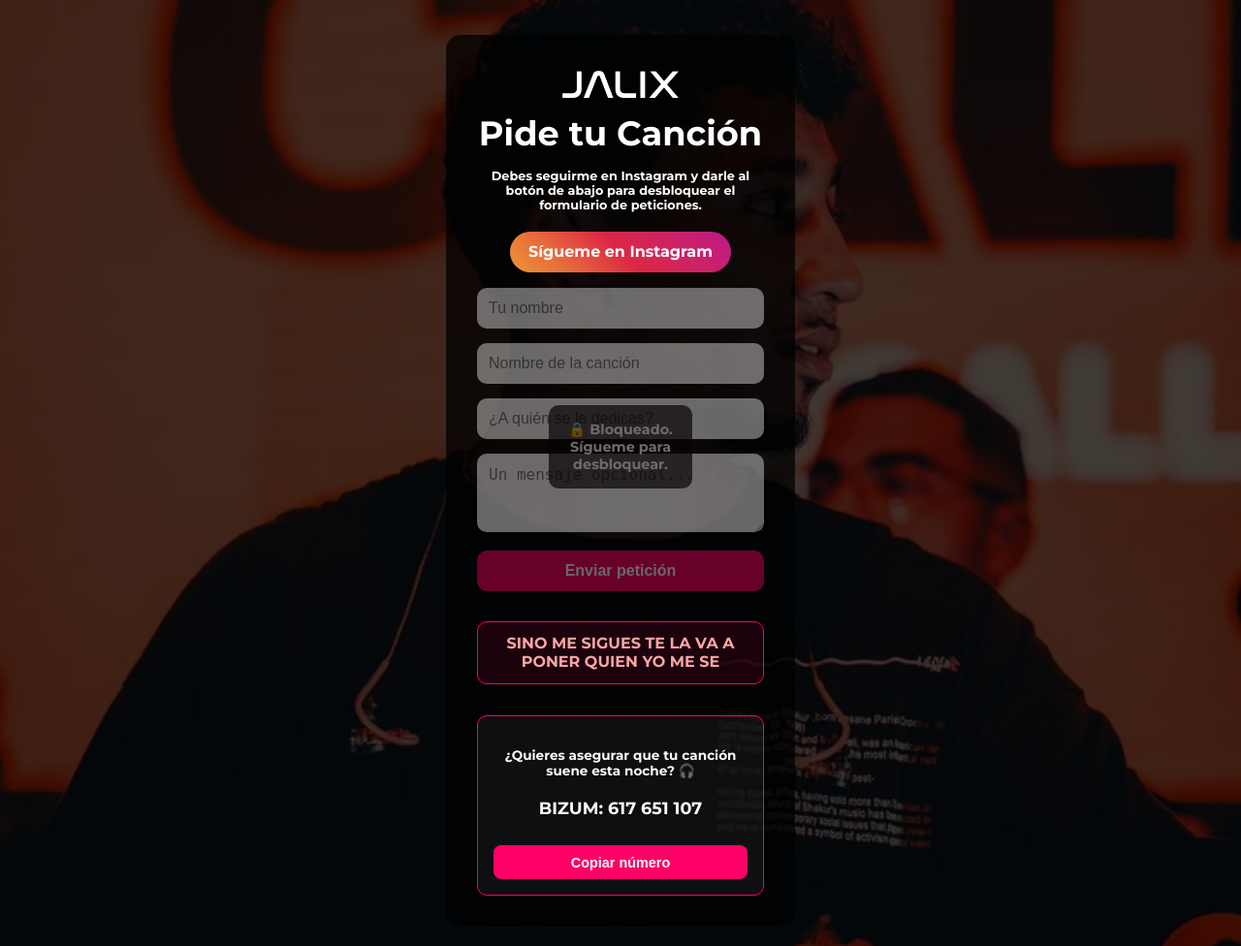
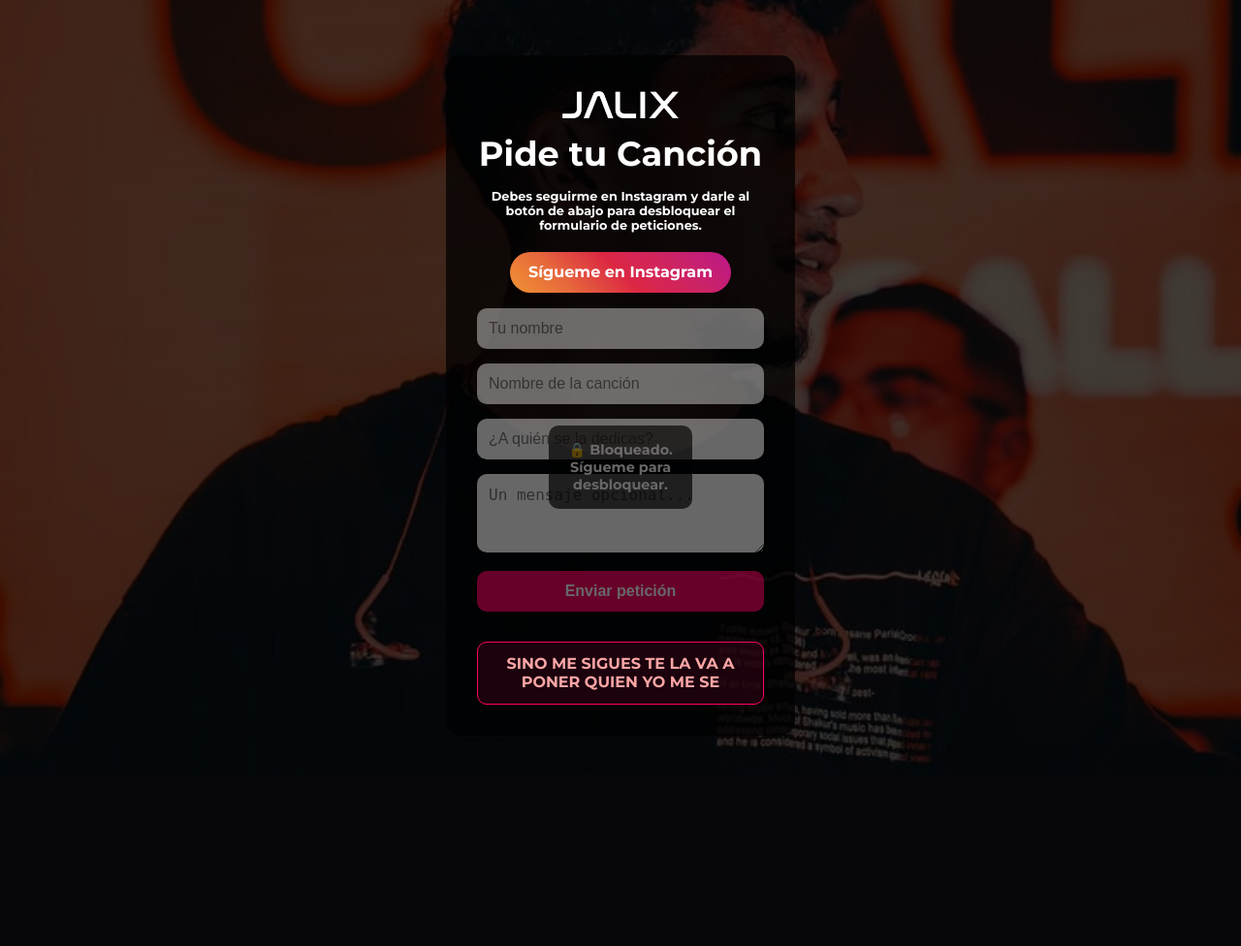
Before and after one commit to JALIXD/JALIXWEB, a Flask app: page / in a window 1280 px wide. Shown: the whole page at 97% size. After the commit the page ends 786 px from the top, so only its background shows below. Run offline with Flask 3, Linux system fonts and the light colour scheme.

Commit message:
Update index.html

```diff
--- a/templates/index.html
+++ b/templates/index.html
@@ -31,13 +31,7 @@
     <div class="aviso">SINO ME SIGUES TE LA VA A PONER QUIEN YO ME SE</div>
 
 
-    <div class="bizum">
-      <p style="margin-top: 1rem; font-size: 0.85rem;">
-        ¿Quieres asegurar que tu canción suene esta noche? 🎧
-      </p>
-      <p style="font-weight: bold; font-size: 1.1rem;">BIZUM: 617 651 107</p>
-      <button onclick="copiarBizum()" class="btn-bizum">Copiar número</button>
-    </div>
+
 
 
   </div>
```
